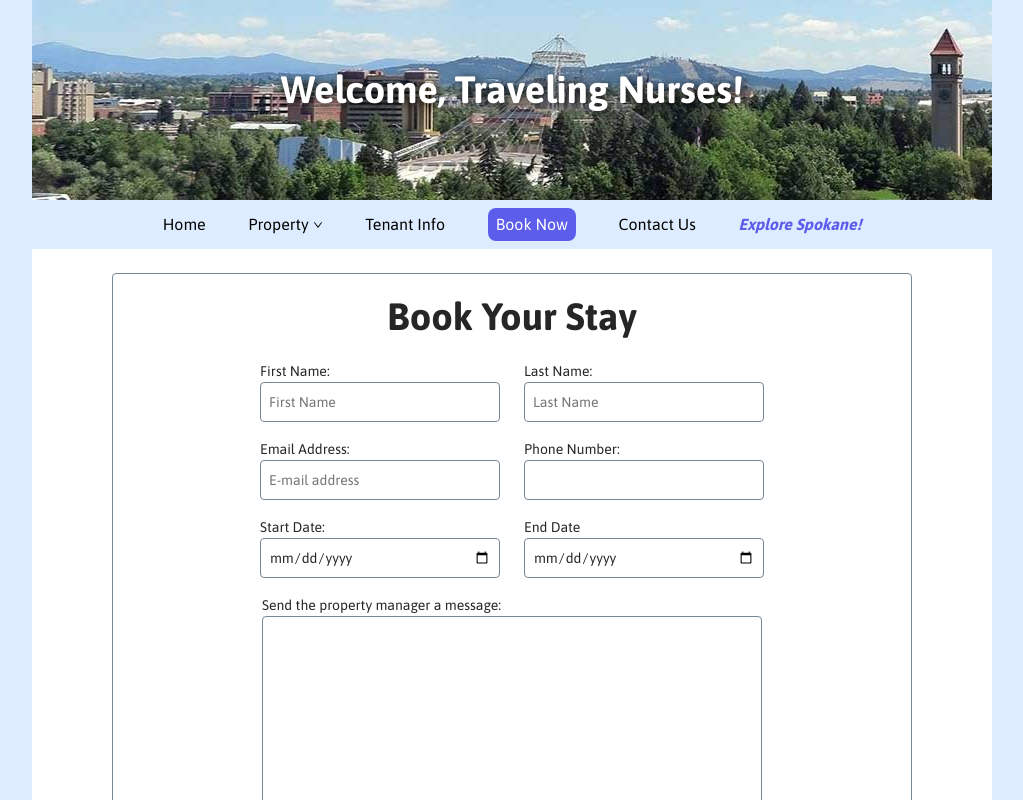
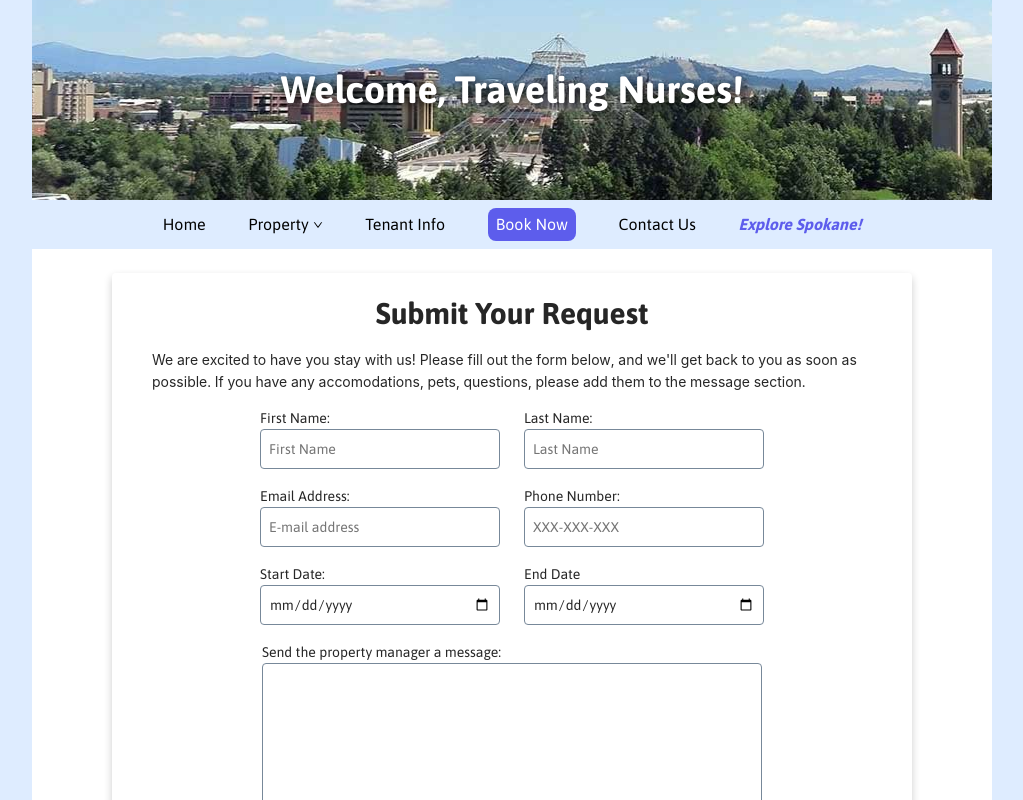
Before and after one commit to Koyamot/SpokaneTravelingNurses, a React (Create React App) app in the folder spokanetravelingnurses/: page /booking in a window 1280 px wide. Shown: the top 800 px of the page, without its empty margins (128-1151 px from the left). Built offline with nearby package versions, Linux system fonts and the light colour scheme.

Commit message:
booking styling

```diff
--- a/spokanetravelingnurses/package.json
+++ b/spokanetravelingnurses/package.json
@@ -11,6 +11,7 @@
     "node-sass": "4.14.1",
     "react": "^17.0.2",
     "react-dom": "^17.0.2",
+    "react-google-recaptcha": "^2.1.0",
     "react-router-dom": "^5.2.0",
     "react-scripts": "4.0.3",
     "trim-newlines": "^4.0.2",
--- a/spokanetravelingnurses/src/components/pages/Booking/Booking.jsx
+++ b/spokanetravelingnurses/src/components/pages/Booking/Booking.jsx
@@ -2,9 +2,15 @@ import React, { useState } from "react";
 import emailjs from "emailjs-com";
 import { Typography } from "antd";
 
-const { Title } = Typography;
+const { Title, Paragraph } = Typography;
 
 const Booking = () => {
+
+  const [startDate, setStartDate] = useState();
+  const [endDate, setEndDate] = useState(startDate);
+
+  console.log(startDate, endDate)
+
   const sendEmail = (e) => {
     e.preventDefault();
 
@@ -27,6 +33,15 @@ const Booking = () => {
     e.target.reset();
   };
 
+  const changeStartDate = e => {
+    setStartDate(e.target.value)
+    setEndDate(startDate)
+  }
+
+  const changeEndDate = e => {
+    setEndDate(e.target.value)
+  }
+
   return (
     <div
       className="booking-container"
@@ -37,7 +52,10 @@ const Booking = () => {
       }}
     >
       <form className="flex-column align-center" onSubmit={sendEmail}>
-        <Title level={1}>Book Your Stay</Title>
+        <Title level={2}>Submit Your Request</Title>
+        <Paragraph>
+          We are excited to have you stay with us! Please fill out the form below, and we'll get back to you as soon as possible. If you have any accomodations, pets, questions, please add them to the message section.
+        </Paragraph>
         <div className="name-box flex-row">
           <label>
             First Name:
@@ -65,19 +83,19 @@ const Booking = () => {
           </label>
           <label>
             Phone Number:
-            <input type="tel" placeholder="" name="ph_number" />
+            <input type="tel" pattern="[0-9]{3}-[0-9]{3}-[0-9]{4}" placeholder="XXX-XXX-XXX" name="ph_number"  required/>
           </label>
         </div>
         <div className="booking-dates flex" style={{ display: "flex" }}>
           <label>
             {" "}
             Start Date:
-            <input className="margin-right" type="date" name="startDate" />
+            <input className="margin-right" type="date" name="startDate" onChange={changeStartDate}/>
           </label>{" "}
           <label>
             {" "}
             End Date
-            <input type="date" name="endDate" />
+            <input type="date" name="endDate" onChange={changeEndDate} value={startDate || ''}/>
           </label>
         </div>
         <label>
@@ -86,7 +104,9 @@ const Booking = () => {
           <br />
           <textarea type="text" name="message"></textarea>
         </label>
-        <button className="send-button" type="submit">Send</button>
+        <button className="send-button" type="submit">
+          Send
+        </button>
       </form>
     </div>
   );
--- a/spokanetravelingnurses/src/styles/components/pages/booking.scss
+++ b/spokanetravelingnurses/src/styles/components/pages/booking.scss
@@ -1,7 +1,8 @@
 form {
-  border: 1px solid lightslategrey;
+  // border: 1px solid lightslategrey;
   padding: 2rem 4rem;
   border-radius: .4rem;
+  box-shadow: 0 4px 8px 0 rgba(0,0,0,0.2)
 }
 
 .send-button {
--- a/spokanetravelingnurses/src/styles/globals.scss
+++ b/spokanetravelingnurses/src/styles/globals.scss
@@ -58,6 +58,7 @@ textarea {
   width: 50rem;
   height: 20rem;
   margin-bottom: 1.6rem;
+  resize: none;
 }
 
 //colors
```
Also changed, not shown: 1 other file (tests, documents, lock files or other folders).
